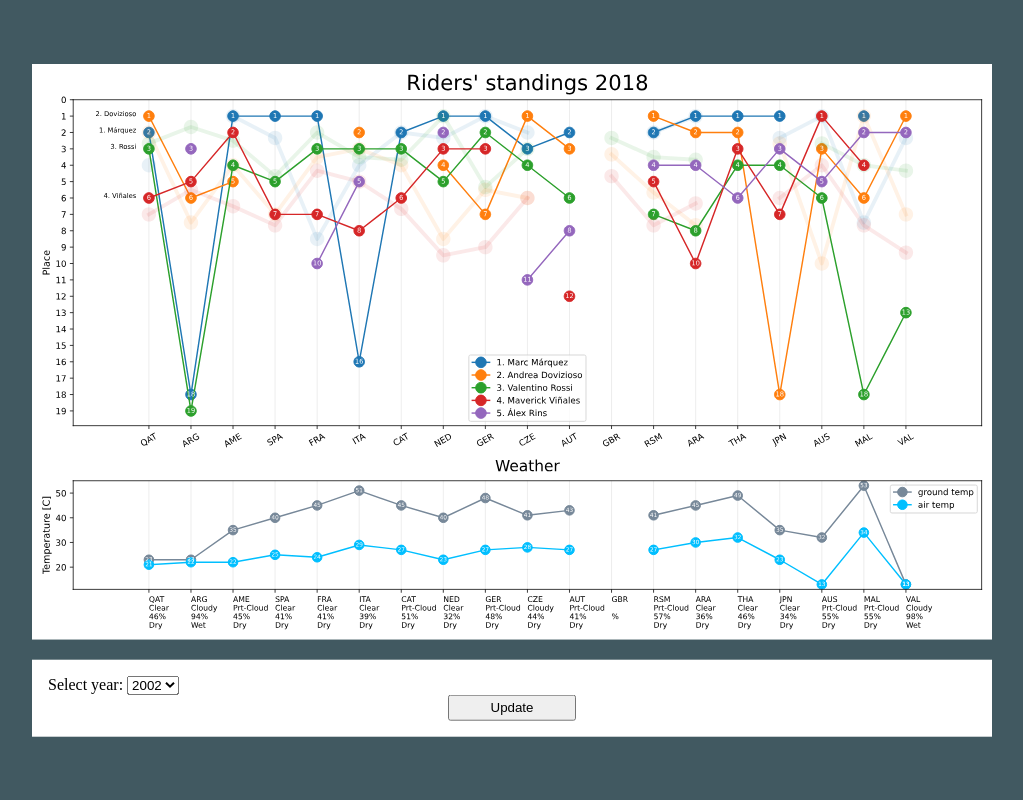
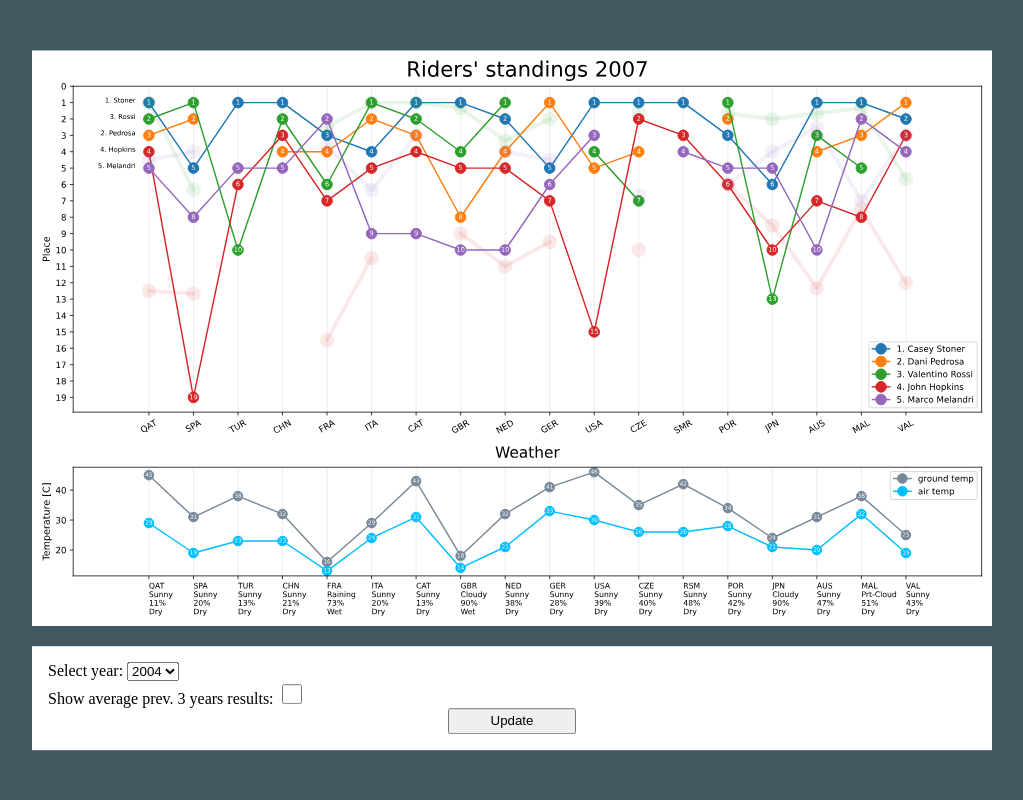
Before and after one commit to Mrk-Mzj/MotoGP_stats, a Django app: page / in a window 1280 px wide. Shown: the whole page, without its empty margins (128-1151 px from the left). Run offline with Django 5.2, Linux system fonts and the light colour scheme.

Commit message:
feat: showing historical average results

```diff
--- a/charts_app/static/charts_app/styles.css
+++ b/charts_app/static/charts_app/styles.css
@@ -6,11 +6,16 @@
     width: 75vw;
 }
 
-input {
+#update {
     display: block;
     margin: auto;
     width: 10vw;
     height: 2vw;
+}
+
+#checkbox {
+    width: 20px;
+    height: 20px;
 }
 
 #content {
--- a/charts_app/templates/charts_app/index.html
+++ b/charts_app/templates/charts_app/index.html
@@ -17,7 +17,7 @@
                 <form action="" method="post">
                     {% csrf_token %}
                     {{ form }}
-                    <input type="submit" value="Update">
+                    <input type="submit" value="Update" id="update">
                 </form>
             </div>
         </div>
--- a/charts_app/views.py
+++ b/charts_app/views.py
@@ -6,13 +6,20 @@
 from charts_app.utils.MotoGP_utils import plot_chart
 
 CURRENT_YEAR = datetime.now().year
+MIN_YEAR = 2004  # earlier data are corrupted
 
 
 class parameters_form(forms.Form):
-    years_list = [tuple([x, x]) for x in range(2002, CURRENT_YEAR + 1)]
+    years_list = [tuple([x, x]) for x in range(MIN_YEAR, CURRENT_YEAR + 1)]
 
     year_chosen = forms.IntegerField(
         label="Select year", widget=forms.Select(choices=years_list)
+    )
+
+    hist_results = forms.BooleanField(
+        label="Show average prev. 3 years results",
+        widget=forms.CheckboxInput(attrs={"id": "checkbox"}),
+        required=False,
     )
 
 
@@ -21,9 +28,14 @@
 
     # show plot (POST)
     if request.method == "POST":
+
         year = int(request.POST["year_chosen"])
-        if year in range(2002, CURRENT_YEAR + 1):
-            plot_chart(year)
+
+        # if checkbox is "on", set True, otherwise False
+        show_average_hist_results = request.POST.get("hist_results", False)
+
+        if year in range(MIN_YEAR, CURRENT_YEAR + 1):
+            plot_chart(year, show_average_hist_results)
 
             # render and fill form with entered data
             return render(
```
Also changed, not shown: charts_app/utils/MotoGP_utils.py (+7 -4 lines), charts_app/media/charts_app/plot.svg.
